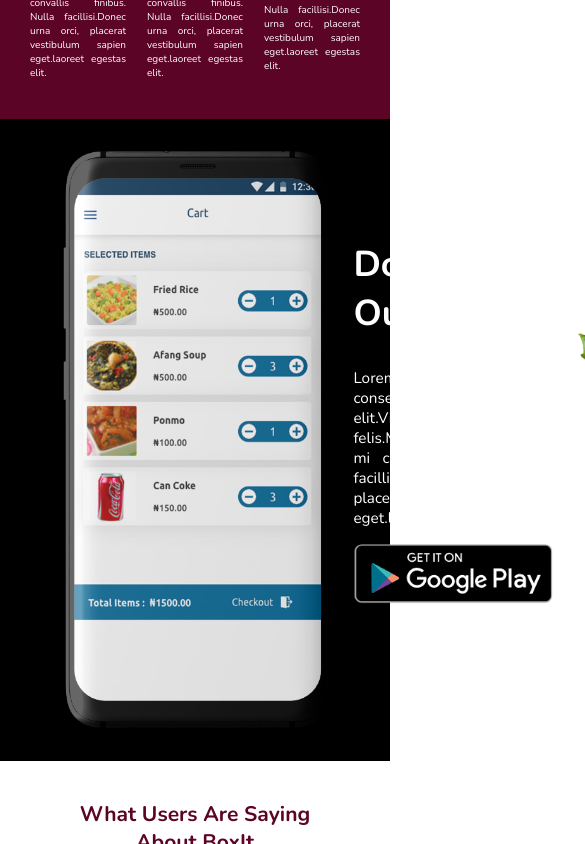
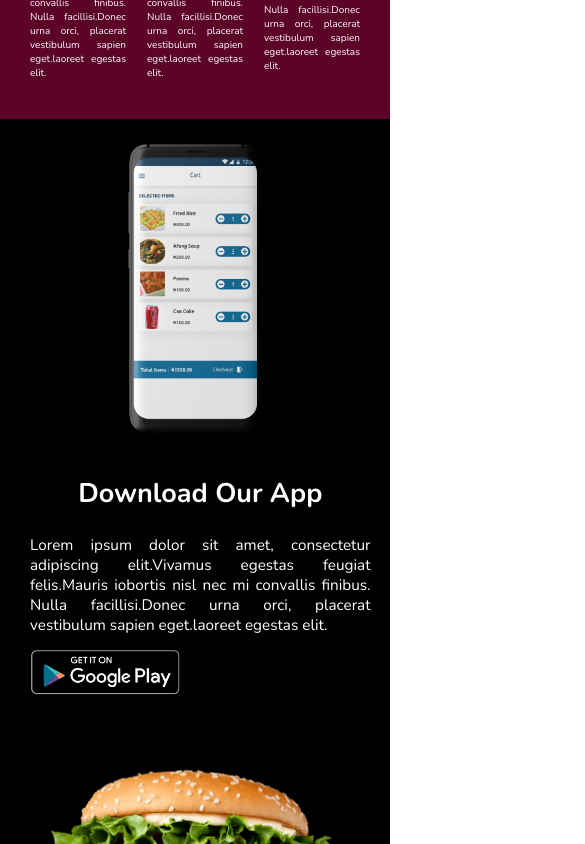
Before and after one commit to SeunJay/AngularProject, an Angular app: page / in a window 390 px wide. Shown: the part 1080-1924 px from the top of the page, 585 px wide, since content can reach past the window. Built offline with nearby package versions, Linux system fonts and the light colour scheme.

Commit message:
add media queries

```diff
--- a/src/app/download/download.component.css
+++ b/src/app/download/download.component.css
@@ -15,10 +15,9 @@
   align-items: center;
 }
 
-
 .last-box {
   margin-left: auto;
-  margin-bottom: 20%
+  margin-bottom: 20%;
 }
 
 /* .box {
@@ -39,7 +38,7 @@
 .second-box h1 {
   color: #fff;
   text-align: justify;
-  font-size: 2.0em
+  font-size: 2em;
 }
 
 p {
@@ -57,3 +56,100 @@ p {
   height: 400px;
   width: auto;
 }
+
+@media screen and (max-width: 1520px) {
+  .container {
+    width: 80%;
+    margin: 0 auto;
+    padding: 1em;
+  }
+
+  .box img {
+    height: 500px;
+    width: auto;
+  }
+
+  .burger {
+    height: 350px;
+    width: auto;
+  }
+
+  .google {
+    width: 150px;
+    height: auto;
+  }
+}
+
+@media screen and (max-width: 1225px) {
+  .container {
+    width: 85%;
+    margin: 0 auto;
+    padding: 1em;
+  }
+
+  .box img {
+    height: 400px;
+    width: auto;
+  }
+
+  .burger {
+    height: 270px;
+    width: auto;
+  }
+
+  .second-box {
+    margin-bottom: 10%;
+  }
+
+  .second-box h1 {
+    font-size: 1.5em;
+  }
+}
+
+@media screen and (max-width: 1115px) {
+  .container {
+    width: 90%;
+    margin: 0 auto;
+    padding: 1em;
+  }
+
+  .box img {
+    height: 350px;
+    width: auto;
+  }
+
+  .burger {
+    height: 290px;
+    width: auto;
+  }
+}
+
+@media screen and (max-width: 600px) {
+  .flex-container {
+    flex-direction: column;
+    align-items: center;
+    justify-content: center;
+  }
+
+  .box img {
+    height: 300px;
+    width: auto;
+  }
+
+  .second-box {
+    margin-top: 3%
+  }
+
+  .second-box h1 {
+    text-align: center
+  }
+
+  .last-box{
+    margin: 0 auto
+  }
+
+  .burger {
+    height: 300px;
+    width: auto;
+  }
+}
```
